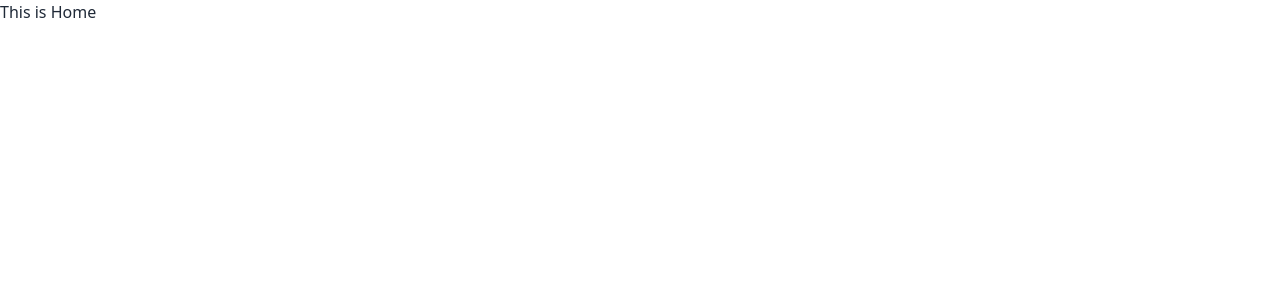
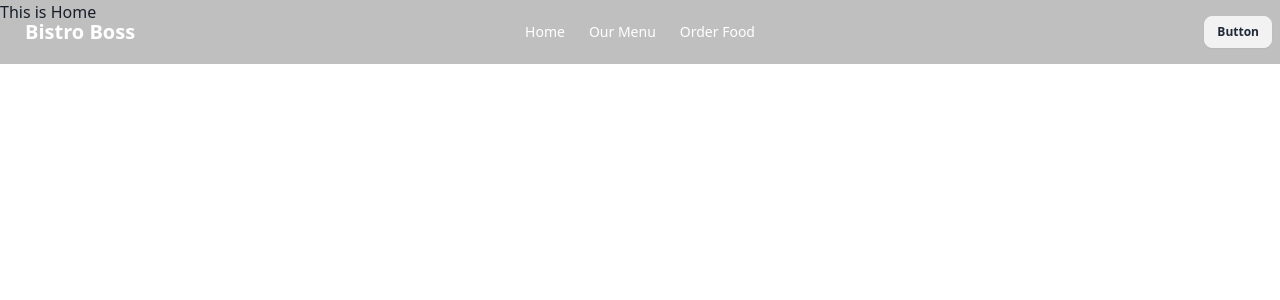
Before and after one commit to sakib071/survey-master-client-side, a React (Vite) app: page / in a window 1280 px wide. Shown: the top 300 px of the page. Built offline with nearby package versions, Linux system fonts and the light colour scheme.

Commit message:
navbar added

```diff
--- a/src/Layout/Main.jsx
+++ b/src/Layout/Main.jsx
@@ -1,4 +1,5 @@
 import { Outlet } from "react-router-dom";
+import Navbar from "../Pages/Home/Home/Shared/Navbar/Navbar";
 // import Footer from "../pages/Shared/Footer/Footer";
 // import Navbar from "../pages/Shared/Navbar/Navbar";
 
@@ -9,6 +10,7 @@ const Main = () => {
     return (
         <div>
             {/* {noHeaderFooter || <Navbar></Navbar>} */}
+            <Navbar></Navbar>
             <Outlet></Outlet>
             {/* {noHeaderFooter || <Footer></Footer>} */}
         </div>
--- /dev/null
+++ b/src/Pages/Home/Home/Shared/Navbar/Navbar.jsx
@@ -0,0 +1,40 @@
+import { Link } from "react-router-dom";
+
+const Navbar = () => {
+
+
+
+    const navOptions = <>
+        <li className="hover:text-white"><Link to='/'>Home</Link></li>
+        <li className="hover:text-white"><Link to='/menu'>Our Menu</Link></li>
+        <li className="hover:text-white"><Link to='/order/salad'>Order Food</Link></li>
+
+    </>
+    return (
+        <>
+            <div className="navbar fixed z-10 bg-opacity-25 bg-black max-w-screen-xl mx-auto ">
+                <div className="navbar-start">
+                    <div className="dropdown">
+                        <label tabIndex={0} className="btn btn-ghost text-white lg:hidden">
+                            <svg xmlns="http://www.w3.org/2000/svg" className="h-5 w-5" fill="none" viewBox="0 0 24 24" stroke="currentColor"><path strokeLinecap="round" strokeLinejoin="round" strokeWidth="2" d="M4 6h16M4 12h8m-8 6h16" /></svg>
+                        </label>
+                        <ul tabIndex={0} className="menu menu-sm dropdown-content mt-3 z-[1] p-2 shadow bg-base-100 rounded-box w-52">
+                            {navOptions}
+                        </ul>
+                    </div>
+                    <a className="btn btn-ghost normal-case text-xl text-white">Bistro Boss</a>
+                </div>
+                <div className="navbar-center hidden lg:flex">
+                    <ul className="menu menu-sm menu-horizontal px-1 hover:text-white text-white">
+                        {navOptions}
+                    </ul>
+                </div>
+                <div className="navbar-end">
+                    <a className="btn btn-sm text-xs">Button</a>
+                </div>
+            </div>
+        </>
+    );
+};
+
+export default Navbar;
--- a/src/main.jsx
+++ b/src/main.jsx
@@ -8,6 +8,9 @@ import { router } from './Routes/Routes';
 
 ReactDOM.createRoot(document.getElementById('root')).render(
   <React.StrictMode>
-    <RouterProvider router={router} />
-  </React.StrictMode>,
+    <div className='max-w-screen-xl mx-auto'>
+
+      <RouterProvider router={router} />
+    </div>
+  </React.StrictMode >,
 )
--- /dev/null
+++ b/src/providers/AuthProvider.jsx
@@ -0,0 +1 @@
+//
```
